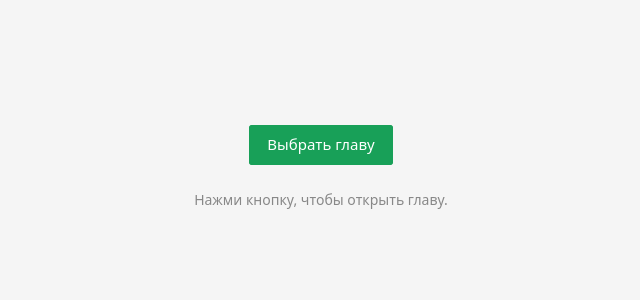
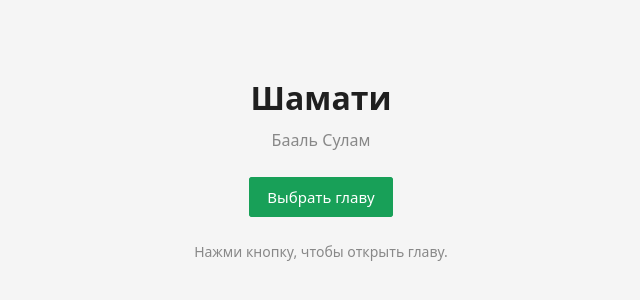
Before and after one commit to OpacumHub/shamati, a Vue app in the folder client/: page / in a window 1280 px wide. Shown: the part 232-532 px from the top of the page, without its empty margins (319-959 px from the left). Built offline with nearby package versions, Linux system fonts and the light colour scheme.

Commit message:
Блок 6D: выкладка фронта в прод

```diff
--- a/client/src/components/ChapterViewer.vue
+++ b/client/src/components/ChapterViewer.vue
@@ -21,6 +21,10 @@ async function loadChapter() {
 
 <template>
   <div class="viewer">
+    <header class="site-header">
+      <h1 class="site-header__title">Шамати</h1>
+      <p class="site-header__author">Бааль Сулам</p>
+    </header>
     <div class="controls">
       <n-button
         type="primary"
@@ -63,6 +67,18 @@ async function loadChapter() {
 </template>
 
 <style scoped>
+.site-header {
+  text-align: center;
+  margin-bottom: 24px;
+}
+.site-header__title {
+  font-size: 32px;
+  margin-bottom: 4px;
+}
+.site-header__author {
+  color: #888;
+  font-size: 16px;
+}
 .viewer {
   max-width: 720px;
   width: 100%;
@@ -102,4 +118,7 @@ async function loadChapter() {
 .chapter__footnotes li {
   margin-bottom: 8px;
 }
+.chapter__footnotes ol {
+  padding-left: 24px;
+}
 </style>
```
